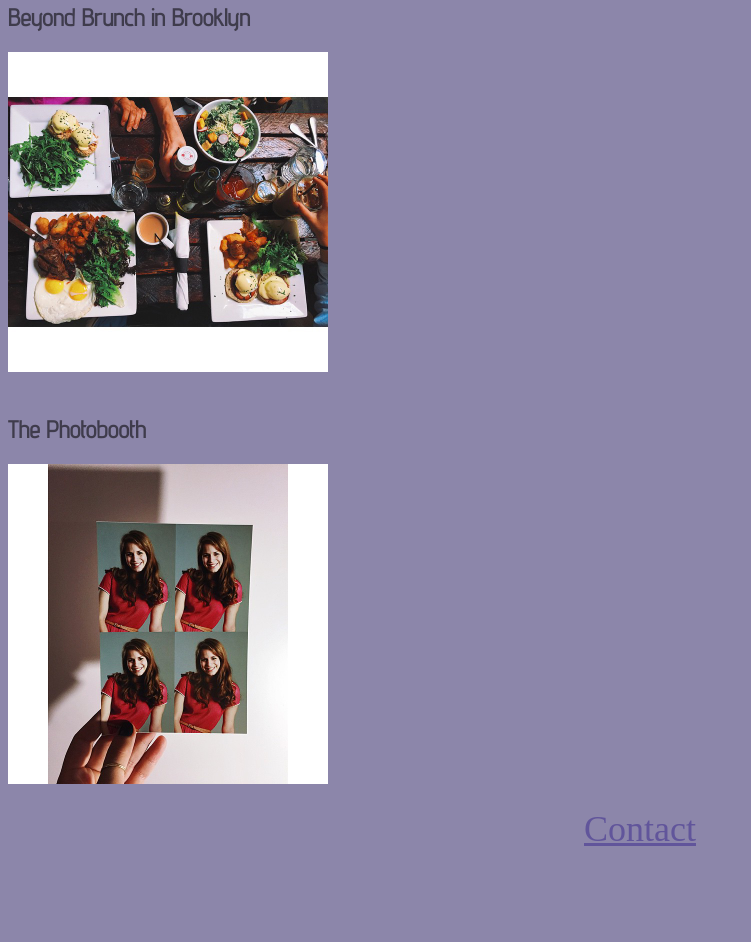
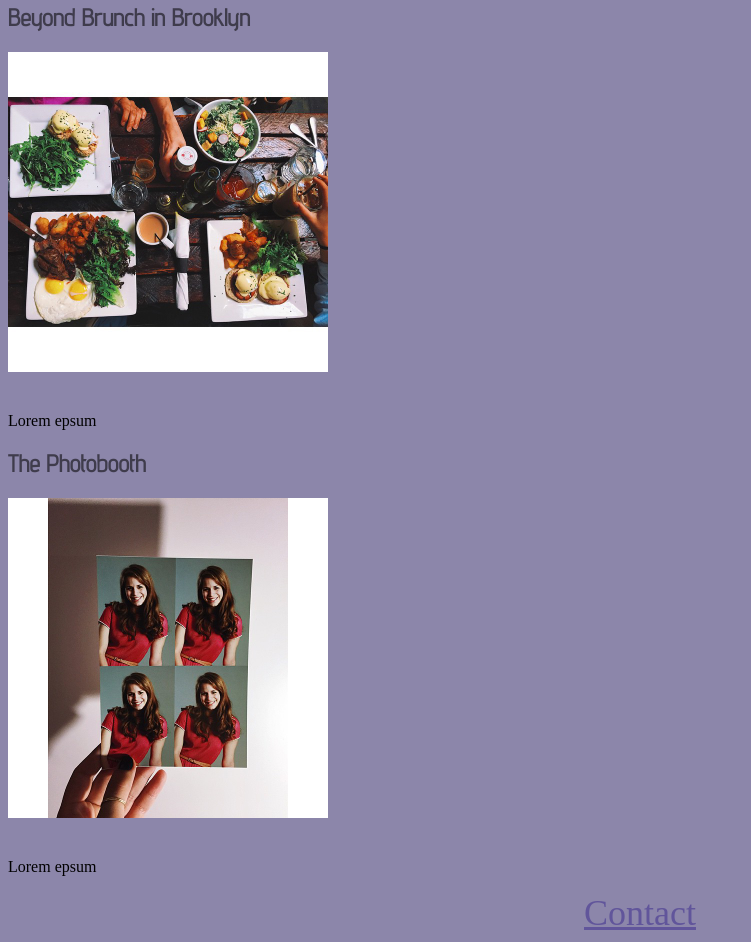
Before and after one commit to tc50/tc50.github.io, a plain HTML site: page unit_6/indexblog.html in a window 1280 px wide. Shown: the part 222-1164 px from the top of the page, without its empty margins (0-751 px from the left). Before the commit the page ends 1080 px from the top, so only its background shows below. Drawn offline with Linux system fonts and the light colour scheme.

Commit message:
blog divs

```diff
--- a/unit_6/indexblog.html
+++ b/unit_6/indexblog.html
@@ -16,13 +16,19 @@
 		</nav>
 	</header>
 
-	<h2>Beyond Brunch in Brooklyn</h2>
+	<section>
+		<div class="brunch">
+			<h2>Beyond Brunch in Brooklyn</h2>
+			<img src="images/brunch.jpg" alt="Brunch">
+			<p>Lorem epsum</p>
+		</div>
 
-	<img src="images/brunch.jpg" alt="Brunch">
-
-	<h2>The Photobooth</h2>
-
-	<img src="images/photobooth.jpg" alt="Photobooth">
+	<section>
+		<div class="brunch">
+			<h2>The Photobooth</h2>
+			<img src="images/photobooth.jpg" alt="Photobooth">
+			<p>Lorem epsum</p>
+		</div>
 
 	<footer>
 		<nav>
```
